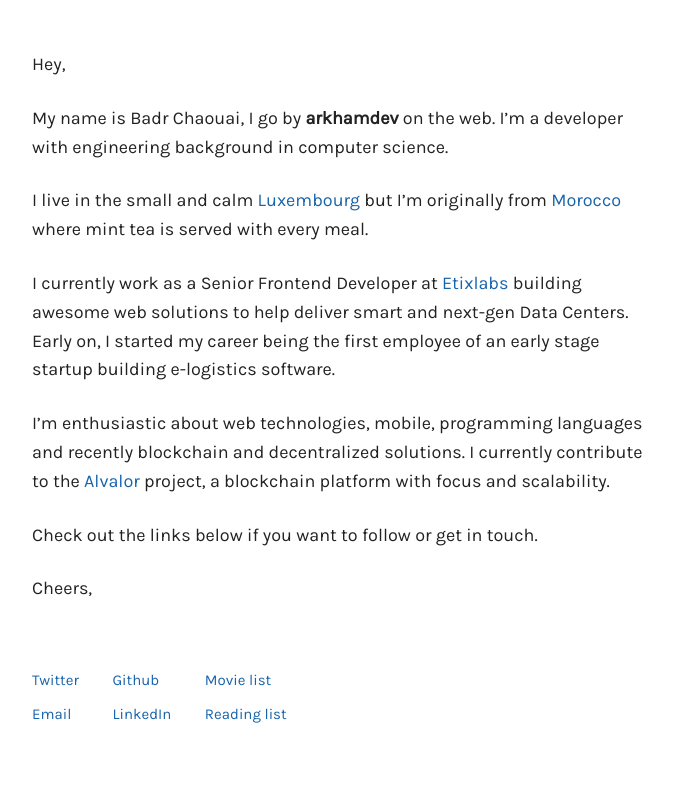
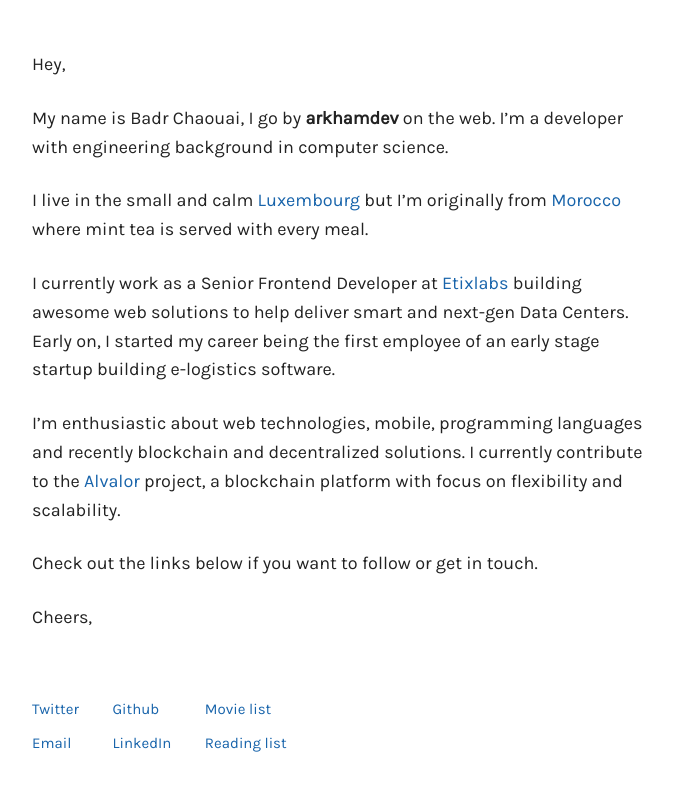
Before and after one commit to arkhamdev/arkhamdev.github.io, a website: page index.html in a window 1280 px wide. Shown: the whole page, without its empty margins (128-801 px from the left). Drawn offline with Linux system fonts and the light colour scheme.

Commit message:
fix typo

```diff
--- a/index.html
+++ b/index.html
@@ -28,7 +28,7 @@
                 </p>
                 <p>I’m enthusiastic about web technologies, mobile, programming languages and recently blockchain and decentralized
                     solutions. I currently contribute to the
-                    <a href="http://www.alvalor.org/">Alvalor</a> project, a blockchain platform with focus and scalability.</p>
+                    <a href="http://www.alvalor.org/">Alvalor</a> project, a blockchain platform with focus on flexibility and scalability.</p>
                 <p>Check out the links below if you want to follow or get in touch.</p>
                 <p>Cheers,</p>
             </div>
```
